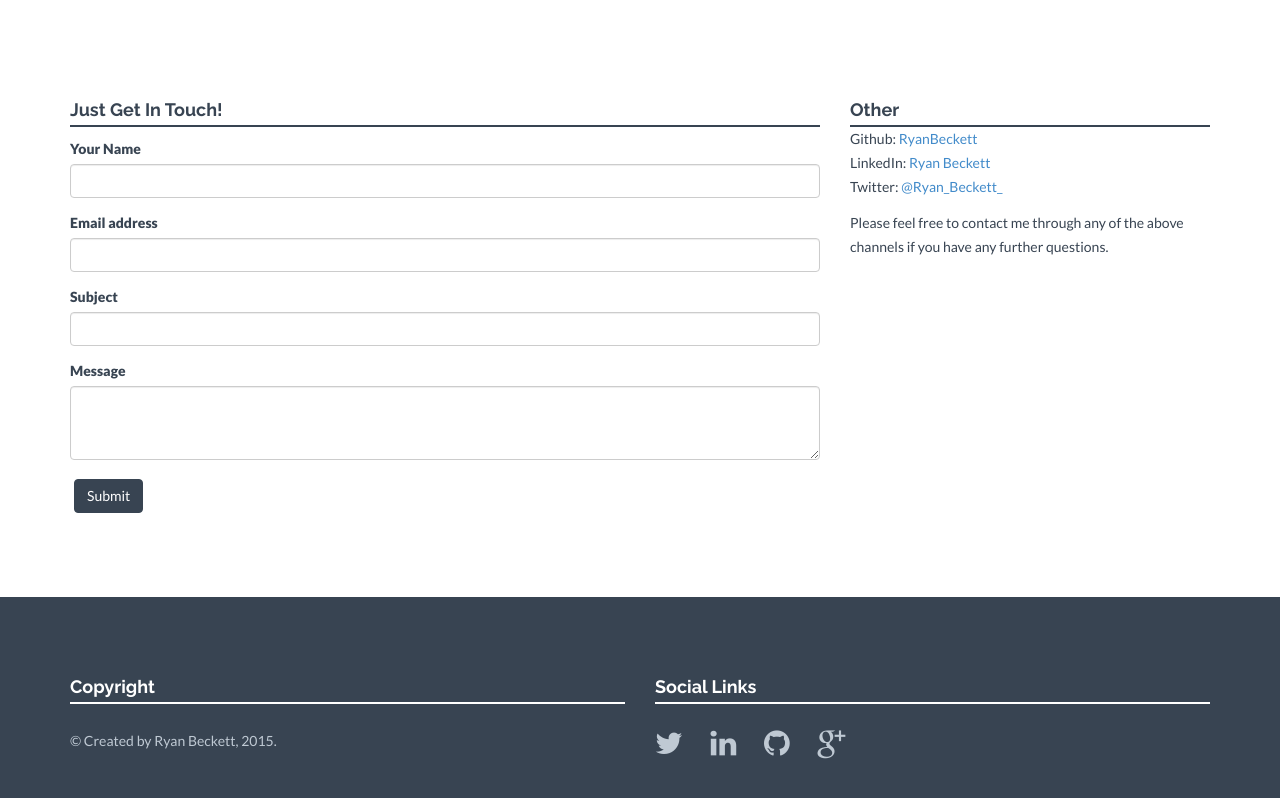
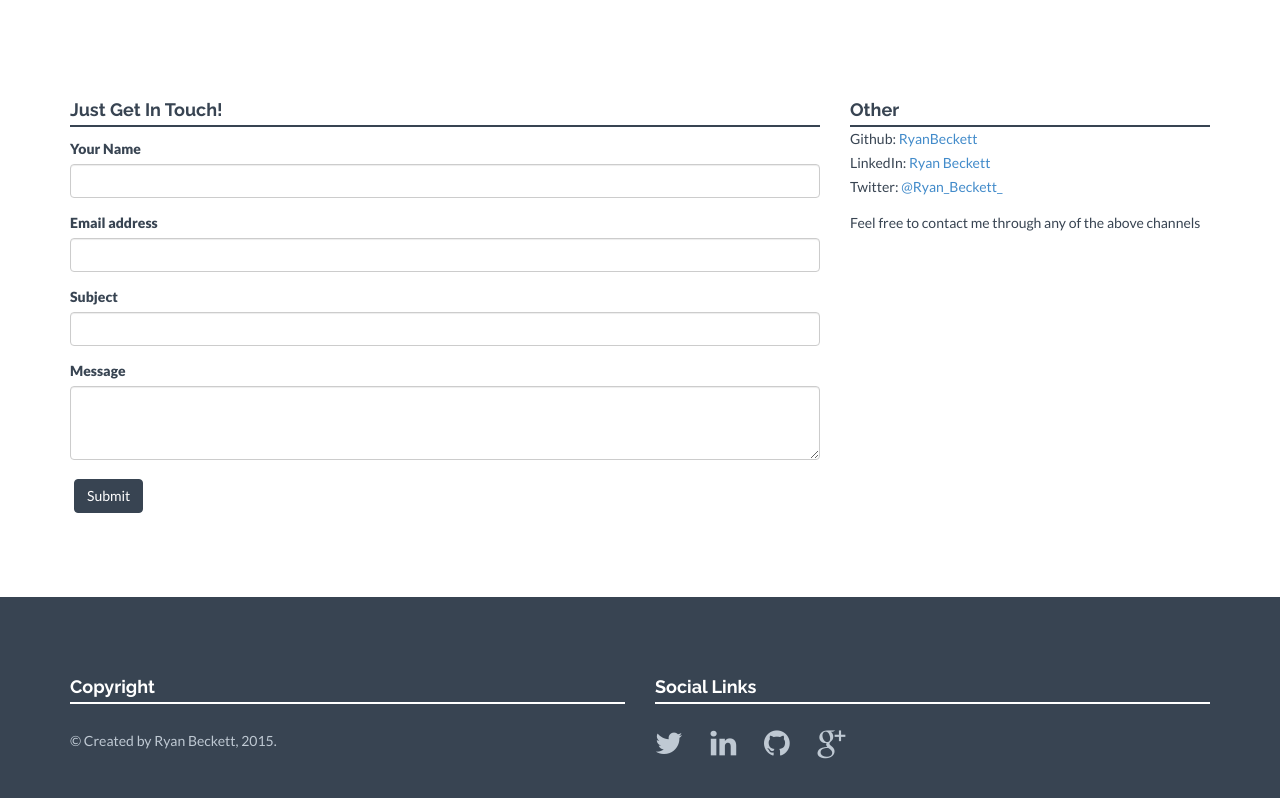
Before and after one commit to RyanBeckett/blog, a Jekyll site: the page built from contact.html, in a window 1280 px wide and 1173 px high. Shown: the part 340-1138 px from the top of the window. Built offline with Jekyll 4.4.1, drawn with Linux system fonts in a browser that asks for light colours; nearby versions of some CDN libraries.

```diff
--- a/about.html
+++ b/about.html
@@ -13,7 +13,7 @@ permalink: /about/
             <h4>More About Me.</h4>
 
             <p>I am student software engineer currently living in Belfast,
-              Northern Ireland with a passion for back-end and mobile development.
+              Northern Ireland with a passion for full stack and mobile development.
               Most of my days are spent studying for a Bachelors in Software Engineering at <a href="https://www.ulster.ac.uk/" target="_blank">Ulster University </a>, Jordanstown.
             </p>
 
--- a/contact.html
+++ b/contact.html
@@ -41,7 +41,7 @@ permalink: /contact/
                     LinkedIn: <a href="https://uk.linkedin.com/in/mrbeckett"> Ryan Beckett</a><br/>
                     Twitter: <a href="https://twitter.com/Ryan_Beckett_">@Ryan_Beckett_</a><br/>
                 </p>
-                <p>Please feel free to contact me through any of the above channels if you have any further questions.</p>
+                <p>Feel free to contact me through any of the above channels</p>
         </div>
     </div><! --/row -->
 </div><! --/container -->
```
